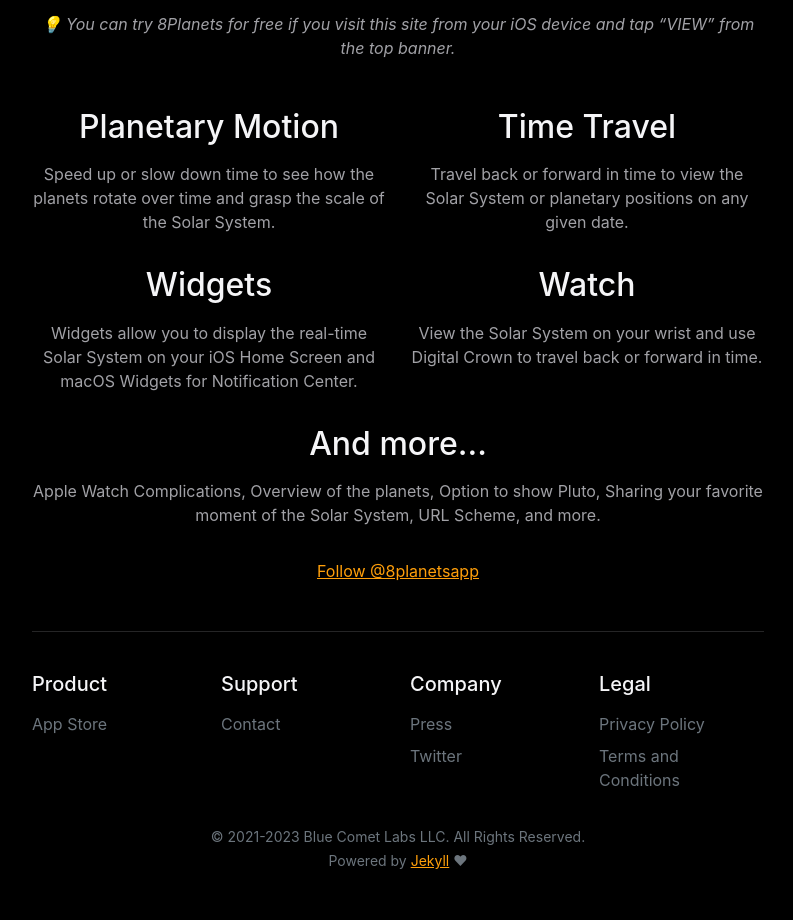
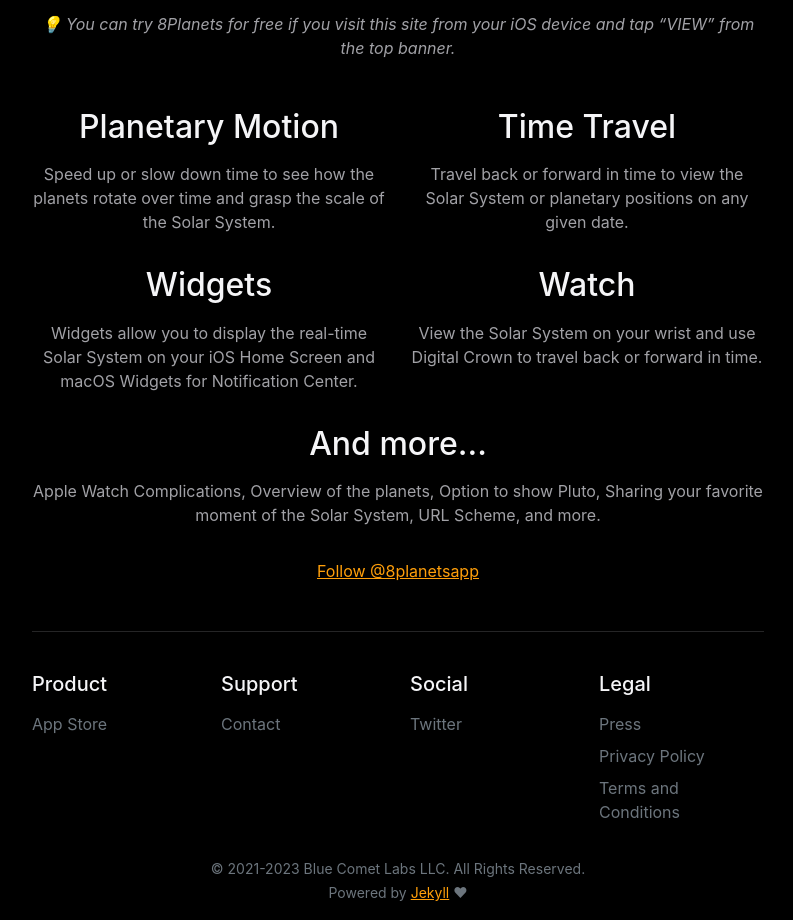
Before and after one commit to bluecometlabs/8planets.app, a Jekyll site: the page built from pages/index.md, in a window 1280 px wide, cut to the strip 936-1856 px from the top of the page. Shown: the whole strip, without its empty margins (242-1035 px from the left). Built offline with Jekyll 4.4.1, drawn with Linux system fonts in a browser that asks for light colours; comment, search, counter and statistics services are not loaded; before the commit the page ends 1824 px from its top, so only the background shows below that.

Commit message:
Update footer

```diff
--- a/_includes/footer.html
+++ b/_includes/footer.html
@@ -15,15 +15,15 @@
                 </ul>
             </div>
             <div class="col-md-3 my-2">
-                <h5>Company</h5>
+                <h5>Social</h5>
                 <ul class="nav flex-column ml-0">
-                    <li class="nav-item mb-2"><a href="/press/" class="nav-link p-0 text-muted">Press</a></li>
                     <li class="nav-item mb-2"><a href="{{ site.links.twitter }}" class="nav-link p-0 text-muted">Twitter</a></li>
                 </ul>
             </div>
             <div class="col-md-3 my-2">
                 <h5>Legal</h5>
                 <ul class="nav flex-column ml-0">
+                    <li class="nav-item mb-2"><a href="/press/" class="nav-link p-0 text-muted">Press</a></li>
                     <li class="nav-item mb-2"><a href="/privacy/" class="nav-link p-0 text-muted">Privacy Policy</a></li>
                     <li class="nav-item mb-2"><a href="/terms/" class="nav-link p-0 text-muted">Terms and Conditions</a></li>
                 </ul>
```
